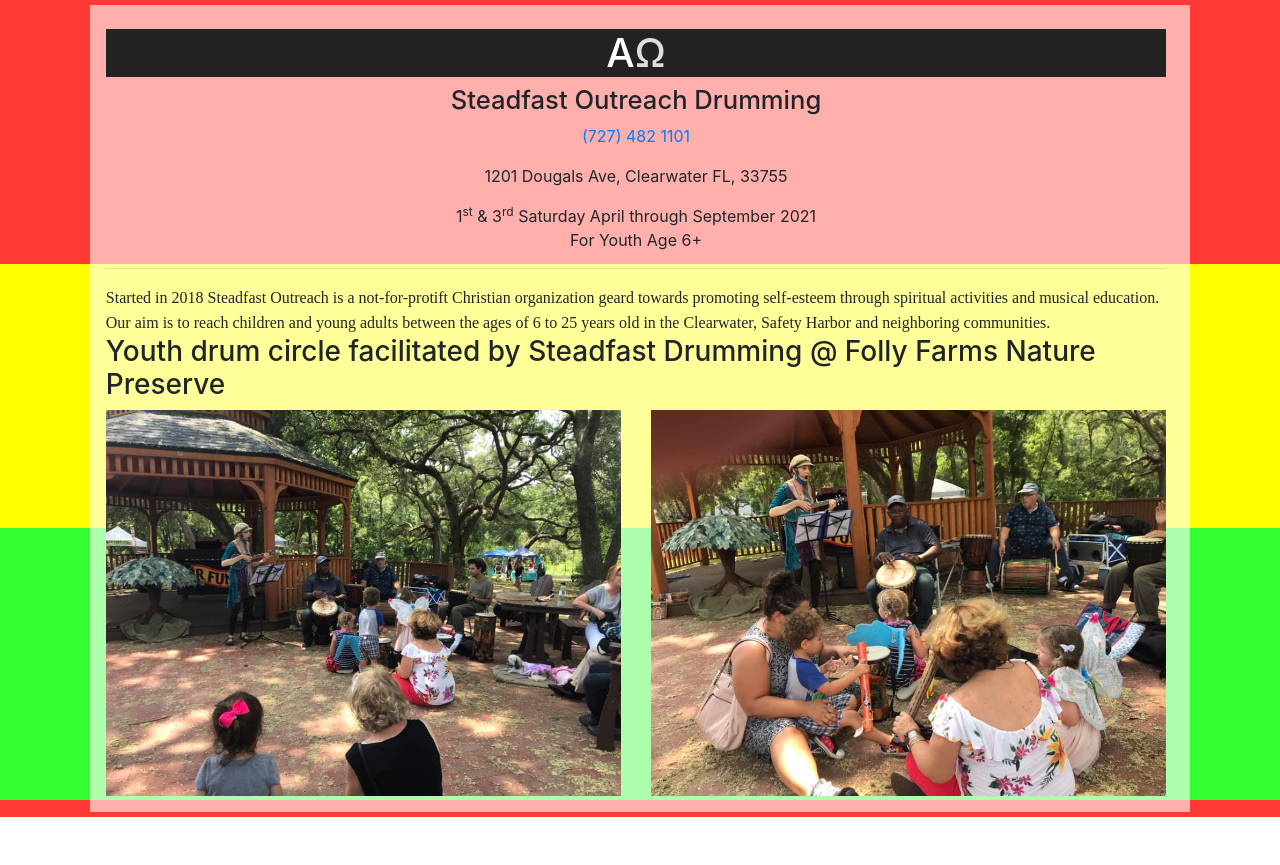
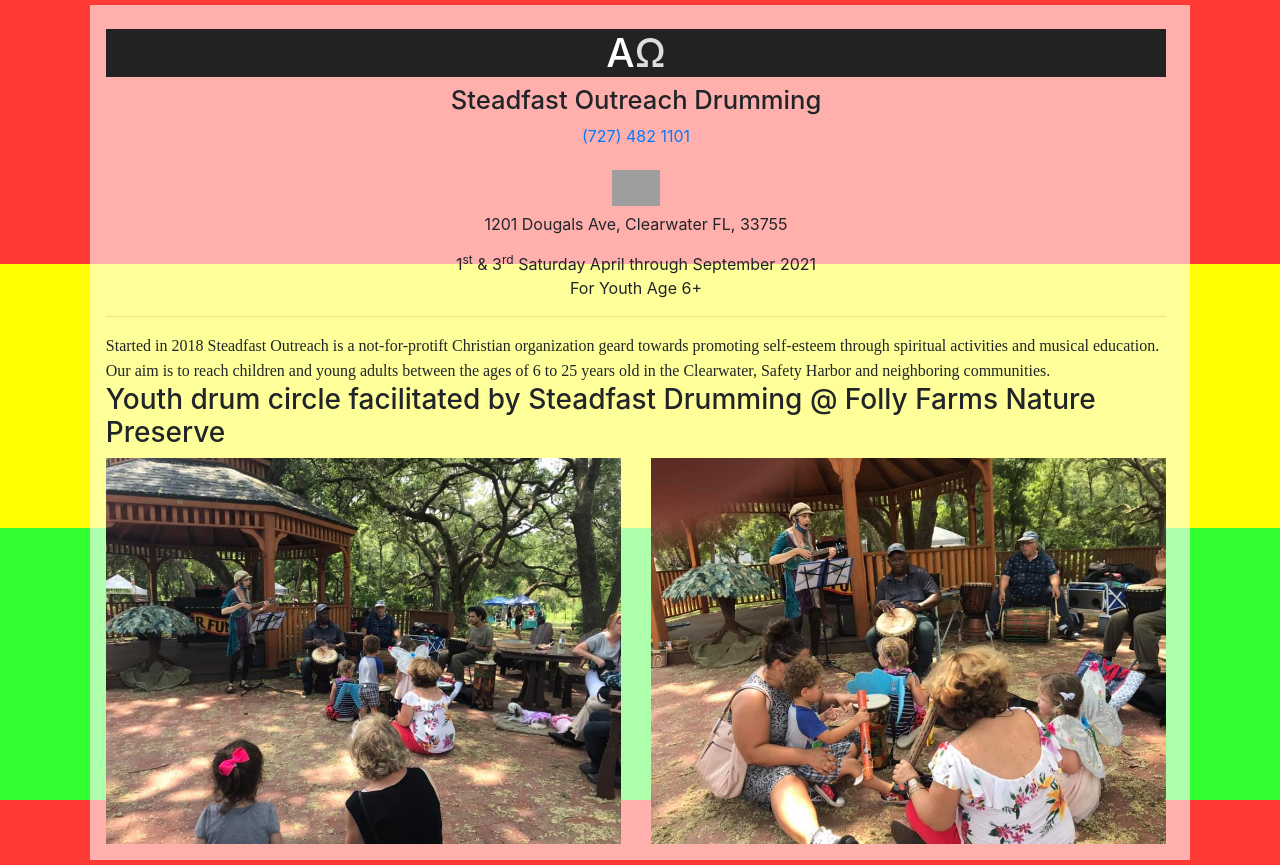
Before and after one commit to Aeyk/steadfast-drums, a plain HTML site: page index.html in a window 1280 px wide. Before the commit the page ends 817 px from the top, so only its background shows below. Drawn offline with nearby package versions, Linux system fonts and the light colour scheme; grey boxes are pictures that could not be loaded.

Commit message:
chore: add facebook link

```diff
--- a/index.html
+++ b/index.html
@@ -4,6 +4,7 @@
     <meta charset="UTF-8"/>
     <title>Steadtfast Outreach DrummingP</title>
     <link href="https://cdn.jsdelivr.net/npm/bootstrap@4.6.0/dist/css/bootstrap.min.css" rel="stylesheet"/>
+    <link href="https://cdn.jsdelivr.net/npm/@fortawesome/fontawesome-free@5.15.3/css/fontawesome.min.css" rel="stylesheet"/>
     <style>
      body {
          background-image: linear-gradient(to bottom,
@@ -70,6 +71,10 @@
          display: inline!important;
      }
 
+     .facebook-icon > img {
+         width: 48px;
+         height: 48px;
+     }
     </style>
   </head>
   <body>
@@ -78,6 +83,12 @@
         <h1><p class="alpha">A</p><p class="omega">Ω</p></h1>
         <h2>Steadfast Outreach Drumming</h2>
         <address><a href="tel:7274821101">(727) 482 1101</a></address>
+
+        <div class="row">
+          <div class="col text-center">
+            <a class="facebook-icon img-fluid" href="https://m.facebook.com/eonvalento/?tsid=0.11702839668433551&source=result"><img alt="" src="https://upload.wikimedia.org/wikipedia/commons/c/c2/F_icon.svg"/></a>
+          </div>
+        </div>
         <div class="meeting-schedule">
           <address>1201 Dougals Ave, Clearwater FL, 33755</address>
           <time>1<sup>st</sup> & 3<sup>rd</sup> Saturday April through September 2021</time>
```
